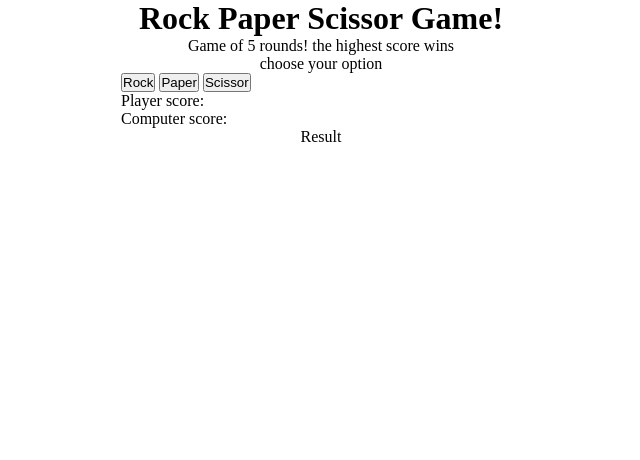
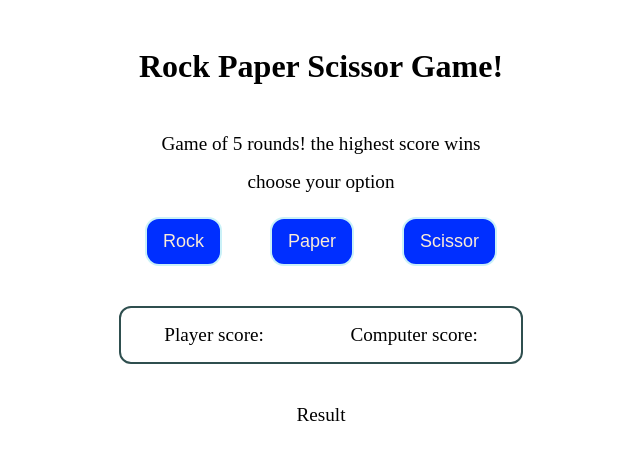
Before and after one commit to Abdelkrim-Saouchi/Rock_paper_scissors, a plain HTML site: page index.html in a window 1280 px wide. Shown: the whole page, without its empty margins (319-959 px from the left). Drawn offline with Linux system fonts and the light colour scheme.

Commit message:
Stylize page

```diff
--- a/style.css
+++ b/style.css
@@ -1,13 +1,58 @@
+/*remove default margins and paddings*/
+
 * {
     margin: 0;
     padding: 0;
 }
 
+
+/* Center Elements */
 h1, .intro, #Result {
     text-align: center;
 }
 
 div {
-    width: 400px;
+    max-width: 400px;
     margin: 0 auto;
 }
+
+/* special styles*/
+
+h1 {
+    margin: 48px 0;
+}
+
+p {
+    margin: 16px 0;
+    font-size:larger;
+}
+
+.options, .scores {
+    display: flex;
+    justify-content:space-around;
+    align-items: center;
+}
+
+button {
+    margin: 8px;
+    padding: 12px 16px;
+    font-size: large;
+    background-color: rgb(0, 47, 255);
+    color: antiquewhite;
+    border: 2px solid rgb(202, 241, 248);
+    border-radius: 14px;
+}
+button:hover {
+    background-color: rgb(90, 90, 219);
+    border-color: rgb(160, 196, 184);
+}
+
+.scores {
+    border: 2px solid darkslategrey;
+    border-radius: 12px;
+    margin-top: 32px;
+}
+
+#Result {
+    margin-top: 40px;
+}
```
